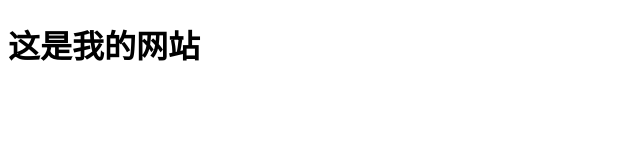
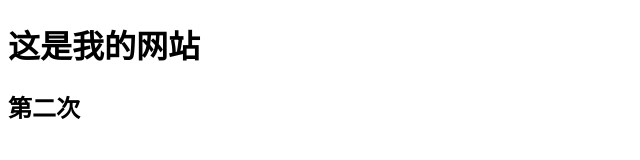
Before and after one commit to wdldong/demo, a plain HTML site: page index.html in a window 1280 px wide. Shown: the whole page, without its empty margins (0-640 px from the left). Drawn offline with Linux system fonts and the light colour scheme.

Commit message:
第二次

```diff
--- a/index.html
+++ b/index.html
@@ -8,5 +8,6 @@
 </head>
 <body>
   <h1>这是我的网站</h1>
+  <h2>第二次</h2>
 </body>
 </html>
```
